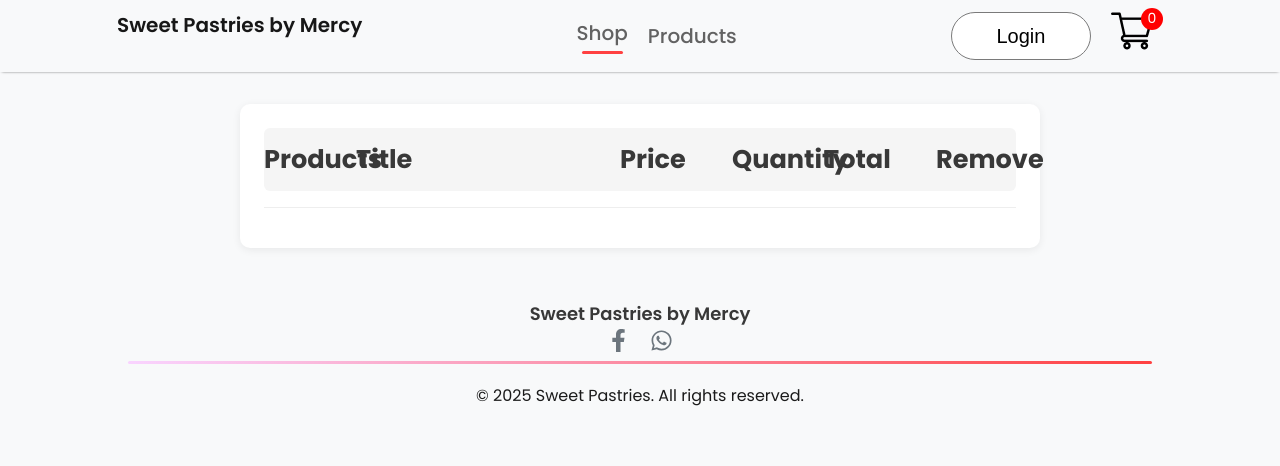
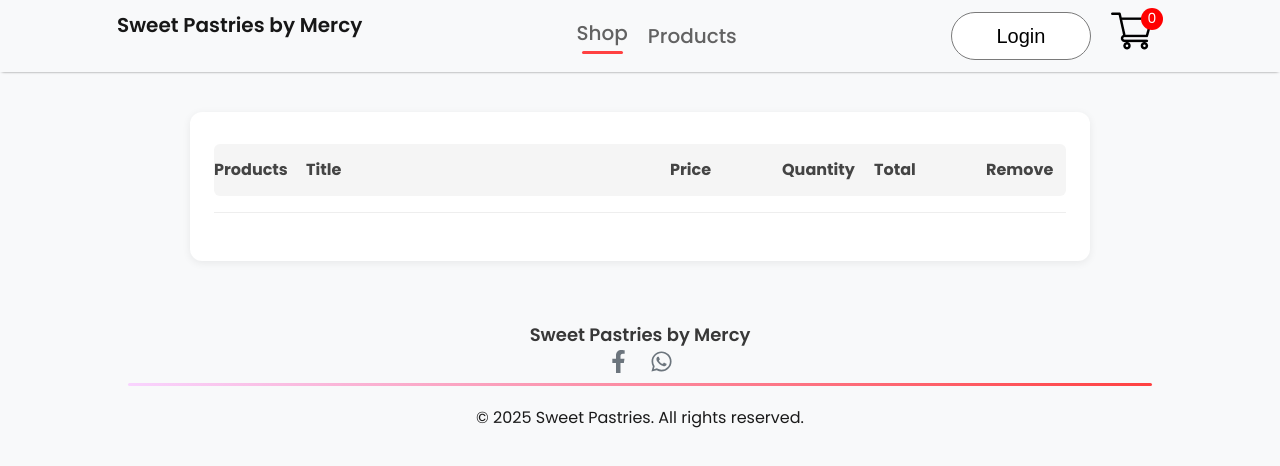
Before and after one commit to Michael-Mbuthia/sweet-pastries, a React (Vite) app in the folder sweet-pastries/: page /cart in a window 1280 px wide. Shown: the top 466 px of the page. Built offline with nearby package versions, Linux system fonts and the light colour scheme.

Commit message:
Enhance CartItems and Navbar components; update styles for better layout and usability, and implement total cart item count in Navbar.

```diff
--- a/sweet-pastries/src/Components/CartItems/CartItems.css
+++ b/sweet-pastries/src/Components/CartItems/CartItems.css
@@ -1,10 +1,10 @@
 .cart-items {
-  padding: 24px;
+  max-width: 900px;
+  margin: 40px auto;
   background: #fff;
-  border-radius: 10px;
+  border-radius: 12px;
   box-shadow: 0 2px 8px rgba(0, 0, 0, 0.07);
-  max-width: 800px;
-  margin: 32px auto;
+  padding: 32px 24px;
 }
 
 .cartitems-format-main,
@@ -13,18 +13,21 @@
   grid-template-columns: 80px 1fr 100px 80px 100px 80px;
   align-items: center;
   gap: 12px;
-  padding: 8px 0;
+  padding: 10px 0;
 }
 
 .cartitems-format-main {
   font-weight: bold;
   background: #f5f5f5;
   border-radius: 6px;
-  padding: 12px 0;
+  padding: 14px 0;
 }
 
 .cartitems-format {
   border-bottom: 1px solid #eee;
+  background: #fafafa;
+  border-radius: 6px;
+  margin-bottom: 8px;
 }
 
 .cartitems-format img {
@@ -41,20 +44,22 @@
   padding: 6px 12px;
   border-radius: 4px;
   font-size: 16px;
+  min-width: 40px;
 }
 
 .cart-items button {
-  background: #007bff;
+  background: #b8548b;
   color: #fff;
   border: none;
-  padding: 7px 14px;
+  padding: 8px 16px;
   border-radius: 4px;
   cursor: pointer;
   transition: background 0.2s;
+  font-size: 15px;
 }
 
 .cart-items button:hover {
-  background: #0056b3;
+  background: #8e3a6c;
 }
 
 .cart-items hr {
@@ -70,4 +75,6 @@
 
 .cart-items p {
   margin: 0;
+  color: #444;
+  font-size: 16px;
 }
--- a/sweet-pastries/src/Components/CartItems/CartItems.jsx
+++ b/sweet-pastries/src/Components/CartItems/CartItems.jsx
@@ -32,7 +32,7 @@ const CartItems = () => {
           {productsInCart.map((product) => (
             <div className="cartitems-format" key={product.id}>
               <img src={product.image} alt={product.name} />
-              <p>{product.title || product.name}</p>
+              <p>{product.name}</p>
               <p>Ksh{product.price}</p>
               <button className="cartitems-quantity">
                 {cartItems[product.id]}
--- a/sweet-pastries/src/Components/Navbar/Navbar.jsx
+++ b/sweet-pastries/src/Components/Navbar/Navbar.jsx
@@ -1,11 +1,13 @@
-import React from "react";
+import React, { useContext } from "react";
 import { useState } from "react";
 import "./Navbar.css";
 import CartIcon from "../Assets/Frontend_Assets/cart_icon.png";
 import { Link } from "react-router-dom";
+import { ShopContext } from "../../Context/ShopContext";
 
 const Navbar = () => {
   const [menu, setMenu] = useState("shop");
+  const { getTotalCartItems } = useContext(ShopContext);
 
   return (
     <div className="navbar">
@@ -43,7 +45,7 @@ const Navbar = () => {
           {" "}
           <img src={CartIcon} alt="cart" />
         </Link>
-        <div className="nav-cart-count">0</div>
+        <div className="nav-cart-count">{getTotalCartItems()}</div>
       </div>
     </div>
   );
--- a/sweet-pastries/src/Context/ShopContext.jsx
+++ b/sweet-pastries/src/Context/ShopContext.jsx
@@ -24,7 +24,23 @@ const ShopContextProvider = (props) => {
     setCartItems((prev) => ({ ...prev, [itemId]: prev[itemId] - 1 }));
   };
 
-  const contextValue = { all_product, cartItems, addToCart, removeFromCart };
+  const getTotalCartItems = () => {
+    let totalItem = 0;
+    for (const item in cartItems) {
+      if (cartItems[item] > 0) {
+        totalItem += cartItems[item];
+      }
+    }
+    return totalItem;
+  };
+
+  const contextValue = {
+    all_product,
+    cartItems,
+    addToCart,
+    removeFromCart,
+    getTotalCartItems,
+  };
 
   return (
     <ShopContext.Provider value={contextValue}>
--- a/sweet-pastries/src/Pages/Products.jsx
+++ b/sweet-pastries/src/Pages/Products.jsx
@@ -5,6 +5,7 @@ import { useNavigate } from "react-router-dom";
 
 const Products = () => {
   const { all_product } = useContext(ShopContext);
+  const { addToCart } = useContext(ShopContext);
   const navigate = useNavigate();
 
   const handleProductClick = (id) => {
@@ -27,6 +28,17 @@ const Products = () => {
             <div className="product-prices">
               <div className="price">Ksh{item.price}</div>
               <div className="description">{item.old_price}</div>
+              <div className="add-to-cart">
+                <button
+                  className="add-to-cart-button"
+                  onClick={(e) => {
+                    e.stopPropagation();
+                    addToCart(item.id);
+                  }}
+                >
+                  Add to Cart
+                </button>
+              </div>
             </div>
           </div>
         ))}
```
